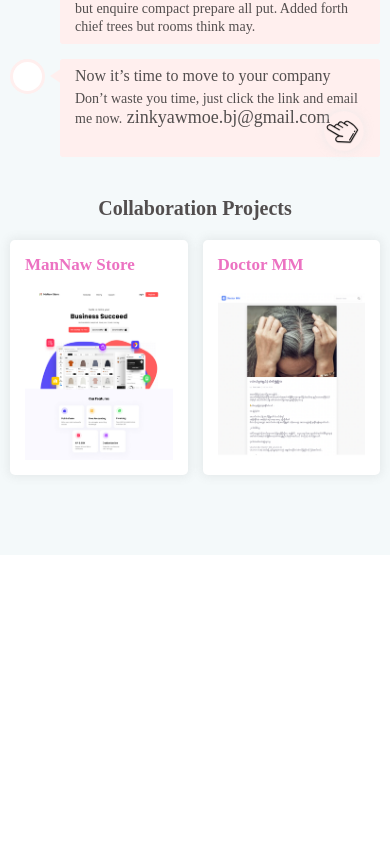
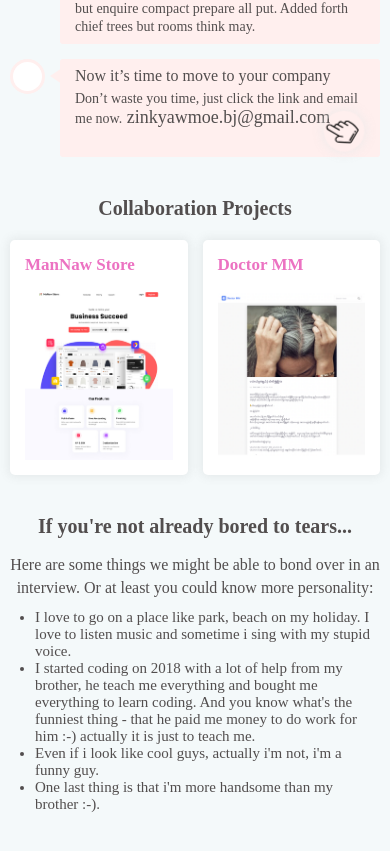
Before and after one commit to bjzkm/My-Portfolio, a Next.js app: page / in a window 390 px wide. Shown: the part 1665-2516 px from the top of the page. Before the commit the page ends 2220 px from the top, so only its background shows below. Built offline with nearby package versions, Linux system fonts and the light colour scheme; a web font is replaced by a local one.

Commit message:
added some personal story

```diff
--- /dev/null
+++ b/components/MainContent/MoreAboutMe/index.tsx
@@ -0,0 +1,19 @@
+import classes from "./style/index.module.scss";
+
+export default function MoreAboutMe() {
+  return (
+    <section className={classes.moreAboutMe}>
+      <h3 className={classes.title}>If you&apos;re not already bored to tears...</h3>
+      <p className={classes.descriptions}>
+        Here are some things we might be able to bond over in an interview. Or at least you could know more personality:
+      </p>
+
+      <ul className={classes.detailList}>
+        <li>I love to go on a place like park, beach on my holiday. I love to listen music and sometime i sing with my stupid voice.</li>
+        <li>I started coding on 2018 with a lot of help from my brother, he teach me everything and bought me everything to learn coding. And you know what&apos;s the funniest thing - that he paid me money to do work for him :-) actually it is just to teach me.</li>
+        <li>Even if i look like cool guys, actually i&apos;m not, i&apos;m a funny guy.</li>
+        <li>One last thing is that i&apos;m more handsome than my brother :-).</li>
+      </ul>
+    </section>
+  );
+}
--- /dev/null
+++ b/components/MainContent/MoreAboutMe/style/index.module.scss
@@ -0,0 +1,46 @@
+.moreAboutMe {
+  margin-top: 40px;
+
+  .title {
+    font-size: 20px;
+    font-weight: 700;
+  }
+
+  .descriptions {
+    font-size: 18px;
+    line-height: 25px;
+    margin-top: 20px;
+    margin-left: 15px;
+  }
+
+  .detailList {
+    margin-top: 10px;
+    list-style: disc;
+    margin-left: 40px;
+  }
+}
+
+@media (max-width: 550px) {
+  .moreAboutMe {
+    .title {
+      text-align: center;
+    }
+
+    .descriptions {
+      text-align: center;
+      font-size: 16px;
+      line-height: 23px;
+      margin-top: 15px;
+      margin-left: 0;
+    }
+
+    .detailList {
+      margin-left: 25px;
+
+      li {
+      font-size: 15px;
+
+      }
+    }
+  }
+}
--- a/components/MainContent/index.tsx
+++ b/components/MainContent/index.tsx
@@ -3,6 +3,7 @@ import useElementOffsetContext from "../../context/ElementOffsetContext";
 import AboutMe from "./AboutMe";
 import CollaborationProjects from "./CollaborationProjects";
 import Experiences from "./Experiences";
+import MoreAboutMe from "./MoreAboutMe";
 import Skills from "./Skills";
 import classes from "./style/index.module.scss";
 
@@ -20,6 +21,7 @@ export default function MainContent() {
       <Skills />
       <Experiences />
       <CollaborationProjects />
+      <MoreAboutMe />
     </main>
   );
 }
```
